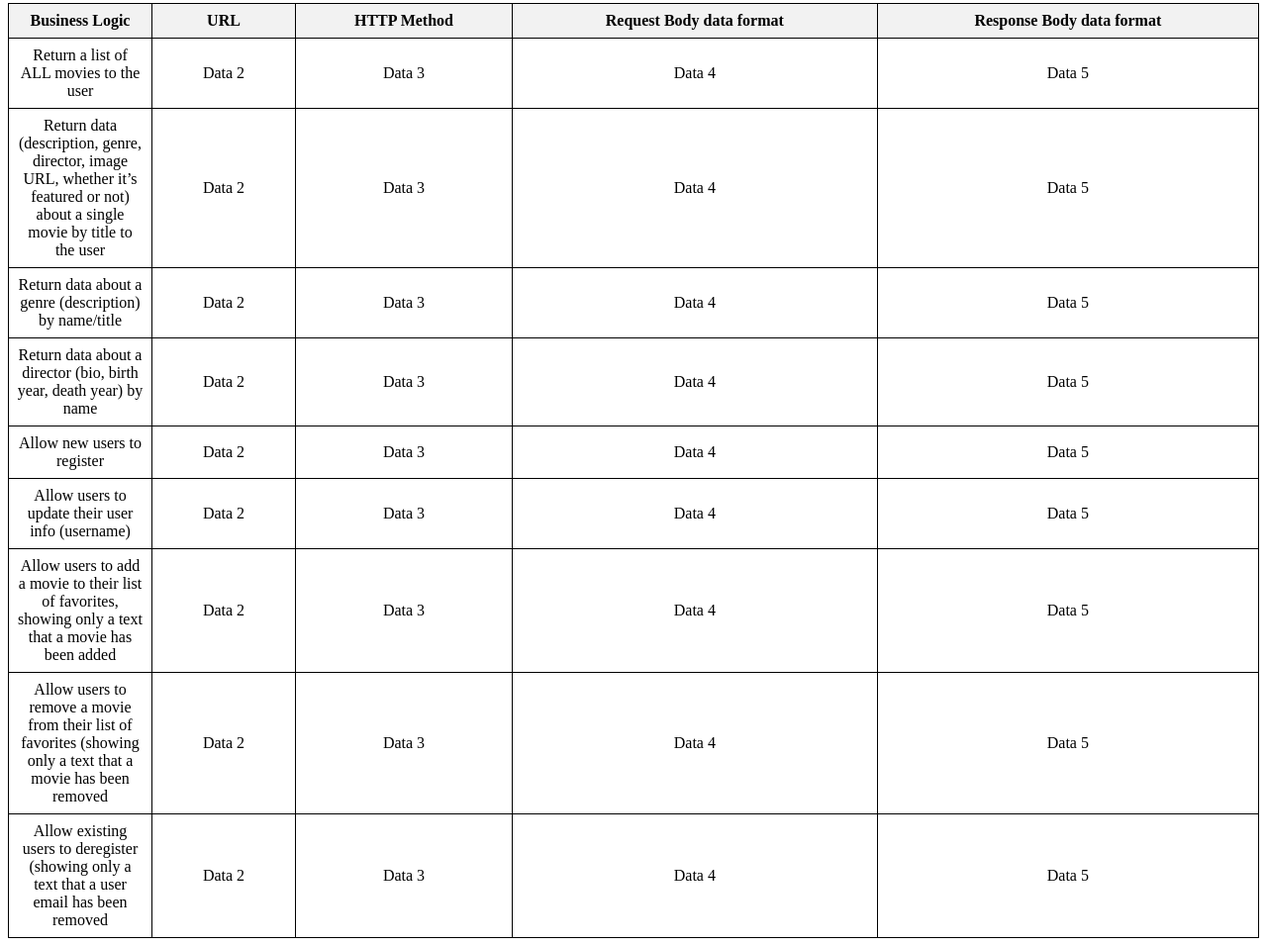
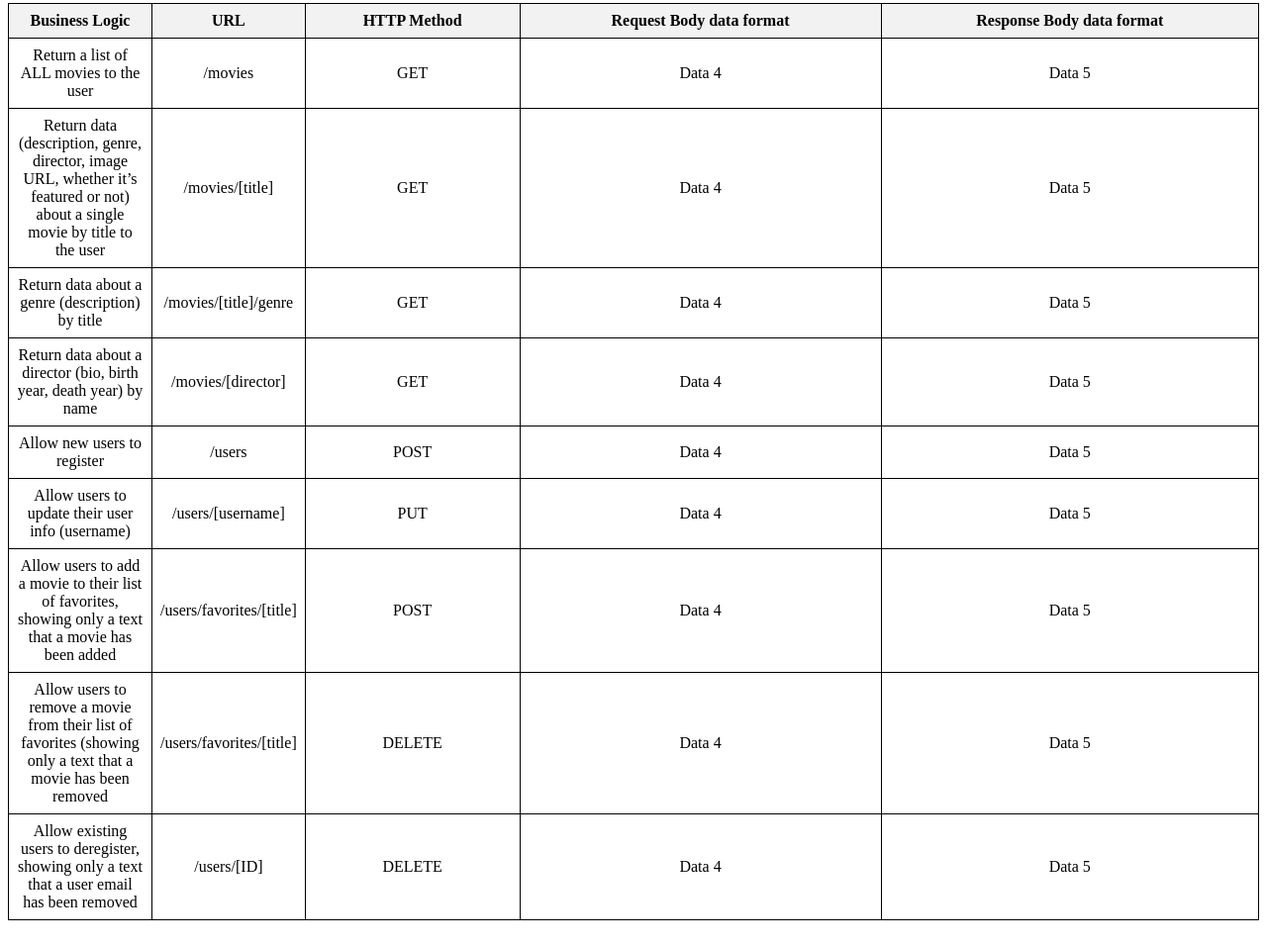
Before and after one commit to stix2you/movie_api, a website: page public/documentation.html in a window 1280 px wide. Shown: the part 209-1165 px from the top of the page at 99% size. Drawn offline with Linux system fonts and the light colour scheme.

Commit message:
framework of documentation file

```diff
--- a/public/documentation.html
+++ b/public/documentation.html
@@ -44,64 +44,64 @@
     </tr>
     <tr>
         <td>Return a list of ALL movies to the user</td>
-        <td>Data 2</td>
-        <td>Data 3</td>
+        <td>/movies</td>
+        <td>GET</td>
         <td>Data 4</td>
         <td>Data 5</td>
     </tr>
     <tr>
         <td>Return data (description, genre, director, image URL, whether it’s featured or not) about a single movie by title to the user</td>
-        <td>Data 2</td>
-        <td>Data 3</td>
+        <td>/movies/[title]</td>
+        <td>GET</td>
         <td>Data 4</td>
         <td>Data 5</td>
     </tr>
     <tr>
-        <td>Return data about a genre (description) by name/title</td>
-        <td>Data 2</td>
-        <td>Data 3</td>
+        <td>Return data about a genre (description) by title</td>
+        <td>/movies/[title]/genre</td>
+        <td>GET</td>
         <td>Data 4</td>
         <td>Data 5</td>
     </tr>
     <tr>
         <td>Return data about a director (bio, birth year, death year) by name</td>
-        <td>Data 2</td>
-        <td>Data 3</td>
+        <td>/movies/[director]</td>
+        <td>GET</td>
         <td>Data 4</td>
         <td>Data 5</td>
     </tr>
     <tr>
         <td>Allow new users to register</td>
-        <td>Data 2</td>
-        <td>Data 3</td>
+        <td>/users</td>
+        <td>POST</td>
         <td>Data 4</td>
         <td>Data 5</td>
     </tr>
     <tr>
         <td>Allow users to update their user info (username)</td>
-        <td>Data 2</td>
-        <td>Data 3</td>
+        <td>/users/[username]</td>
+        <td>PUT</td>
         <td>Data 4</td>
         <td>Data 5</td>
     </tr>
     <tr>
         <td>Allow users to add a movie to their list of favorites, showing only a text that a movie has been added</td>
-        <td>Data 2</td>
-        <td>Data 3</td>
+        <td>/users/favorites/[title]</td>
+        <td>POST</td>
         <td>Data 4</td>
         <td>Data 5</td>
     </tr>
     <tr>
         <td>Allow users to remove a movie from their list of favorites (showing only a text that a movie has been removed</td>
-        <td>Data 2</td>
-        <td>Data 3</td>
+        <td>/users/favorites/[title]</td>
+        <td>DELETE</td>
         <td>Data 4</td>
         <td>Data 5</td>
     </tr>
     <tr>
-        <td>Allow existing users to deregister (showing only a text that a user email has been removed</td>
-        <td>Data 2</td>
-        <td>Data 3</td>
+        <td>Allow existing users to deregister, showing only a text that a user email has been removed</td>
+        <td>/users/[ID]</td>
+        <td>DELETE</td>
         <td>Data 4</td>
         <td>Data 5</td>
     </tr>
```
